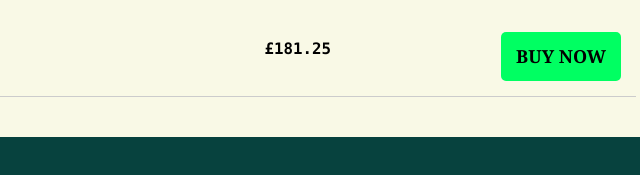
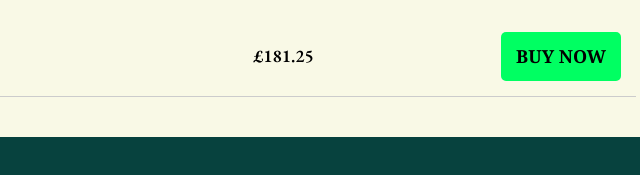
Before and after one commit to HamDev22445/Central-Zoo, a plain HTML site: page tickets.html in a window 1280 px wide. Both pictures are taken after a click on the element "Joint". Shown: the part 2467-2642 px from the top of the page, 514-1154 px from the left. Drawn offline with nearby package versions, Linux system fonts and the light colour scheme.

Commit message:
Update tickets.html

```diff
--- a/tickets.html
+++ b/tickets.html
@@ -314,7 +314,7 @@
           <div class="membership-card">
             <span>Adult & Child</span>
             <span>
-              <pre>   £181.25</pre>
+              £181.25
             </span>
             <button class="buy-btn">BUY NOW</button>
           </div>
```
